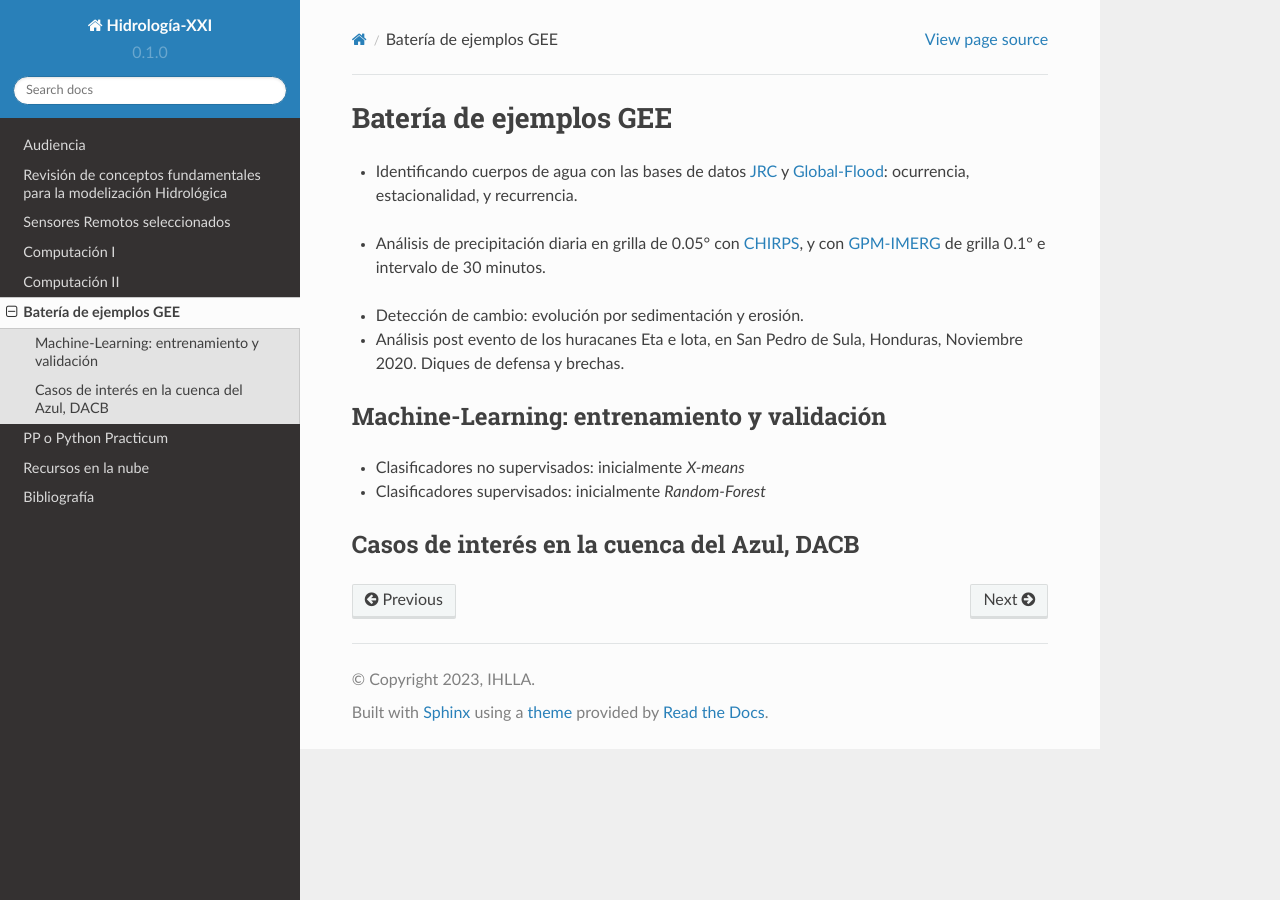
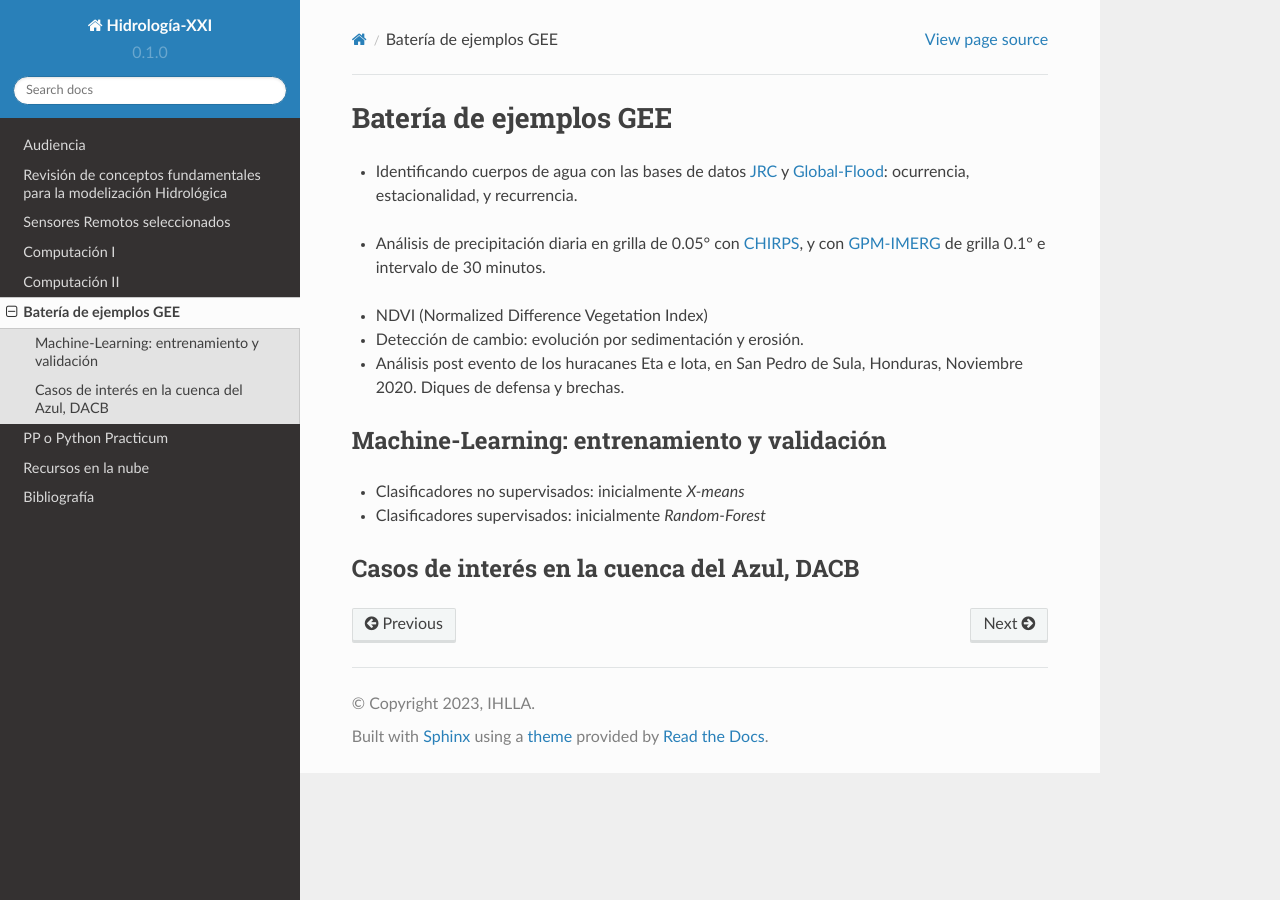
Before and after one commit to ivillamadrid/HidrologiaXXI, a Sphinx documentation site: the page built from docs/source/bateria_GEE.rst, in a window 1280 px wide. Built offline with Sphinx 7.4.7 and the Read the Docs theme 2.0.0, drawn with Linux system fonts in a browser that asks for light colours.

Commit message:
Update bateria_GEE.rst

```diff
--- a/docs/source/bateria_GEE.rst
+++ b/docs/source/bateria_GEE.rst
@@ -13,6 +13,8 @@ Batería de ejemplos GEE
 
 .. _GPM-IMERG: https://developers.google.com/earth-engine/datasets/catalog/NASA_GPM_L3_IMERG_V06
 
+* NDVI (Normalized Difference Vegetation Index)
+
 * Detección de cambio: evolución por sedimentación y erosión.
 
 * Análisis post evento de los huracanes Eta e Iota, en San Pedro de Sula, Honduras, Noviembre 2020. Diques de defensa y brechas.
```
